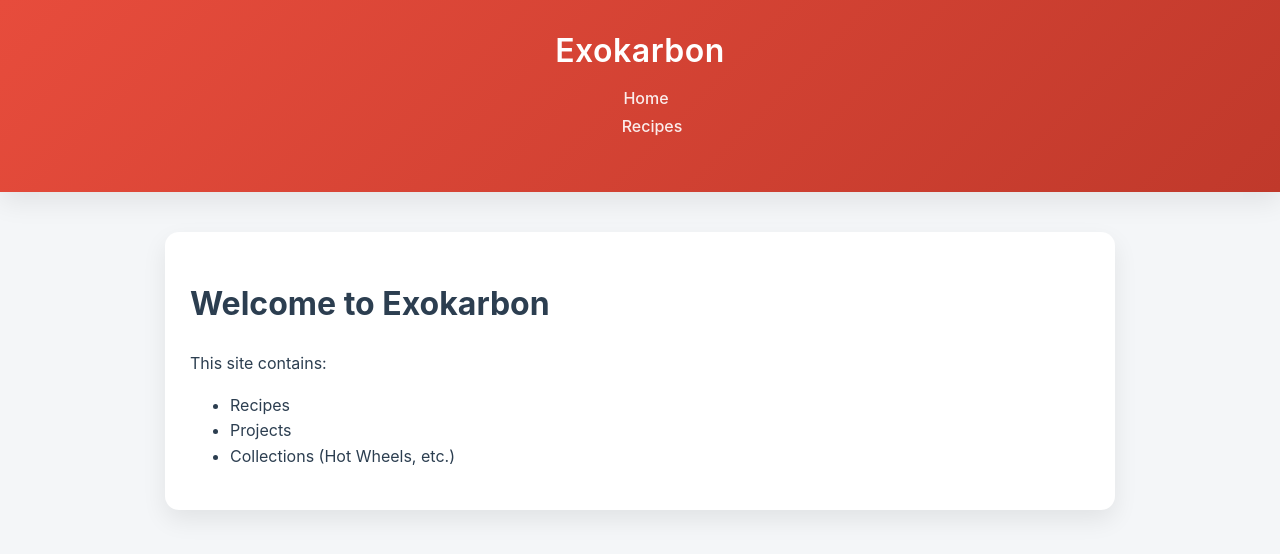
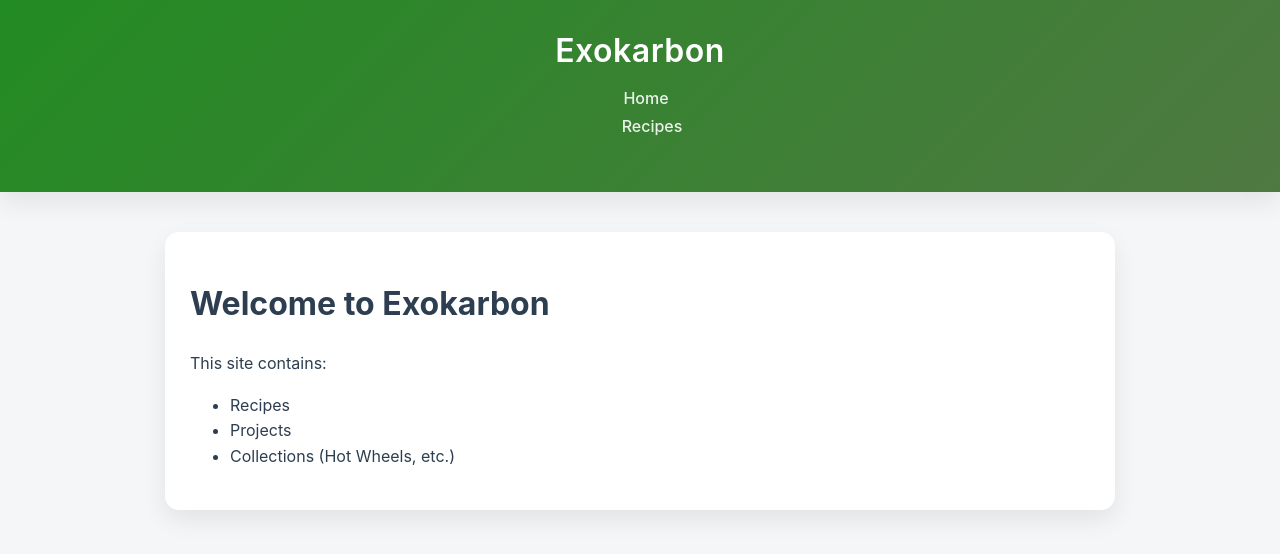
Before and after one commit to alanzanotto/exokarbon, a Jekyll site: the page built from index.md, in a window 1280 px wide. Shown: the top 554 px of the page. Built offline with Jekyll 4.4.1, drawn with Linux system fonts in a browser that asks for light colours.

Commit message:
Update style.css

```diff
--- a/assets/css/style.css
+++ b/assets/css/style.css
@@ -1,6 +1,6 @@
 :root {
-  --primary: #e74c3c;
-  --primary-dark: #c0392b;
+  --primary: #228B22;
+  --primary-dark: #4F7942;
   --bg: #f4f6f8;
   --card: #ffffff;
   --text: #2c3e50;
```
